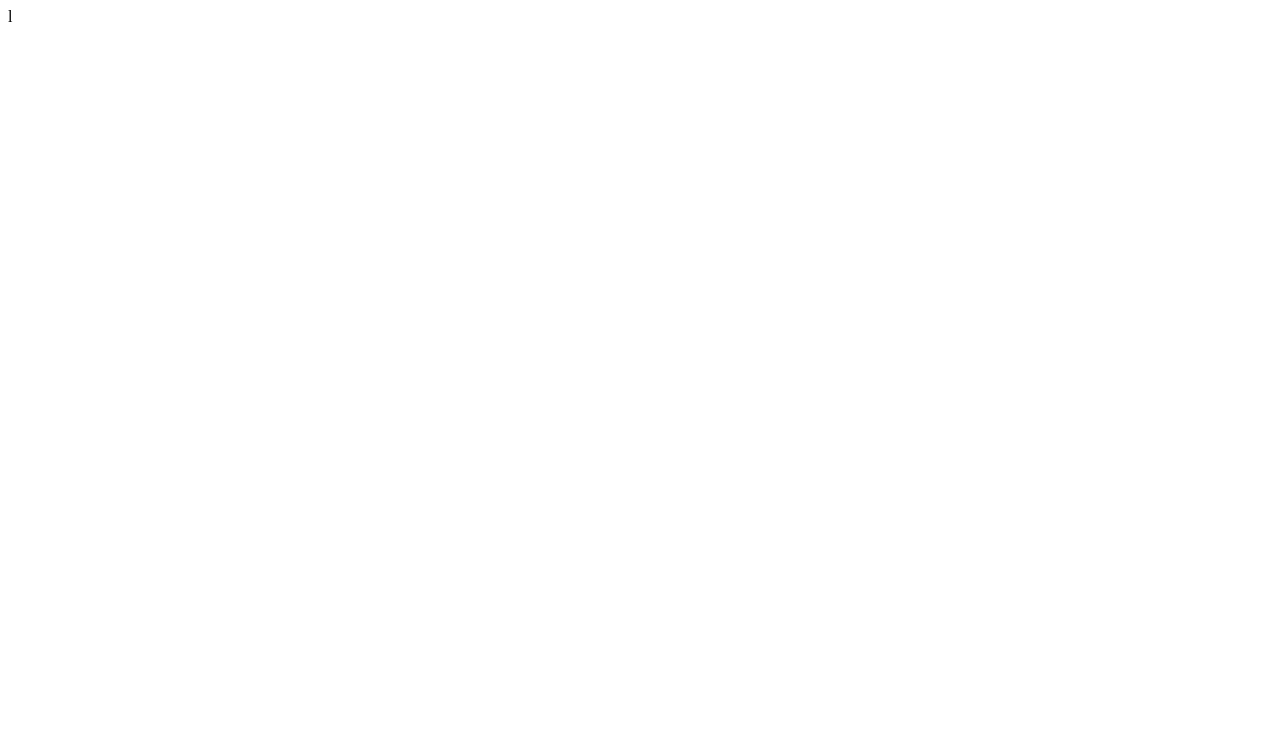
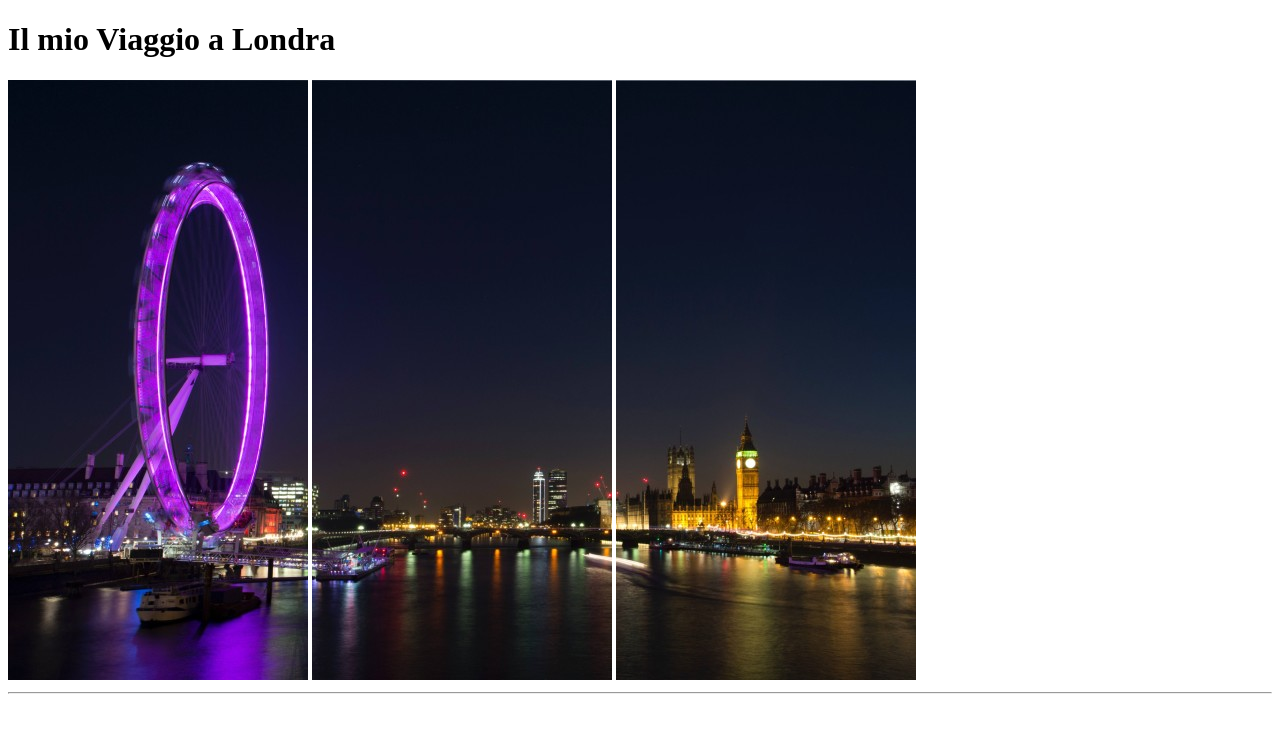
Before and after one commit to GiuseppeFiliberto/html-london-trip, a plain HTML site: page index.html in a window 1280 px wide. Drawn offline with Linux system fonts and the light colour scheme.

Commit message:
Added Header w/title and pictures

```diff
--- a/index.html
+++ b/index.html
@@ -6,7 +6,17 @@
     <title>London Trip</title>
 </head>
 <body>
-    <hader></hader>
+    <hader>
+
+        <h1>Il mio Viaggio a Londra</h1>
+        <img src="./img/pexels-bill-emrich-230794-0.jpg" alt="picture of london eye">
+        <img src="./img/pexels-bill-emrich-230794-1.jpg" alt="picture of london bridge">
+        <img src="./img/pexels-bill-emrich-230794-2.jpg" alt="picture of big ben">
+        <hr>
+
+    </hader>
+    <!-- /Title -->
+
     <main></main>
     <section></section>
     <section></section>
@@ -14,4 +24,4 @@
     <section></section>
 
 </body>
-</html>l
+</html>
```
